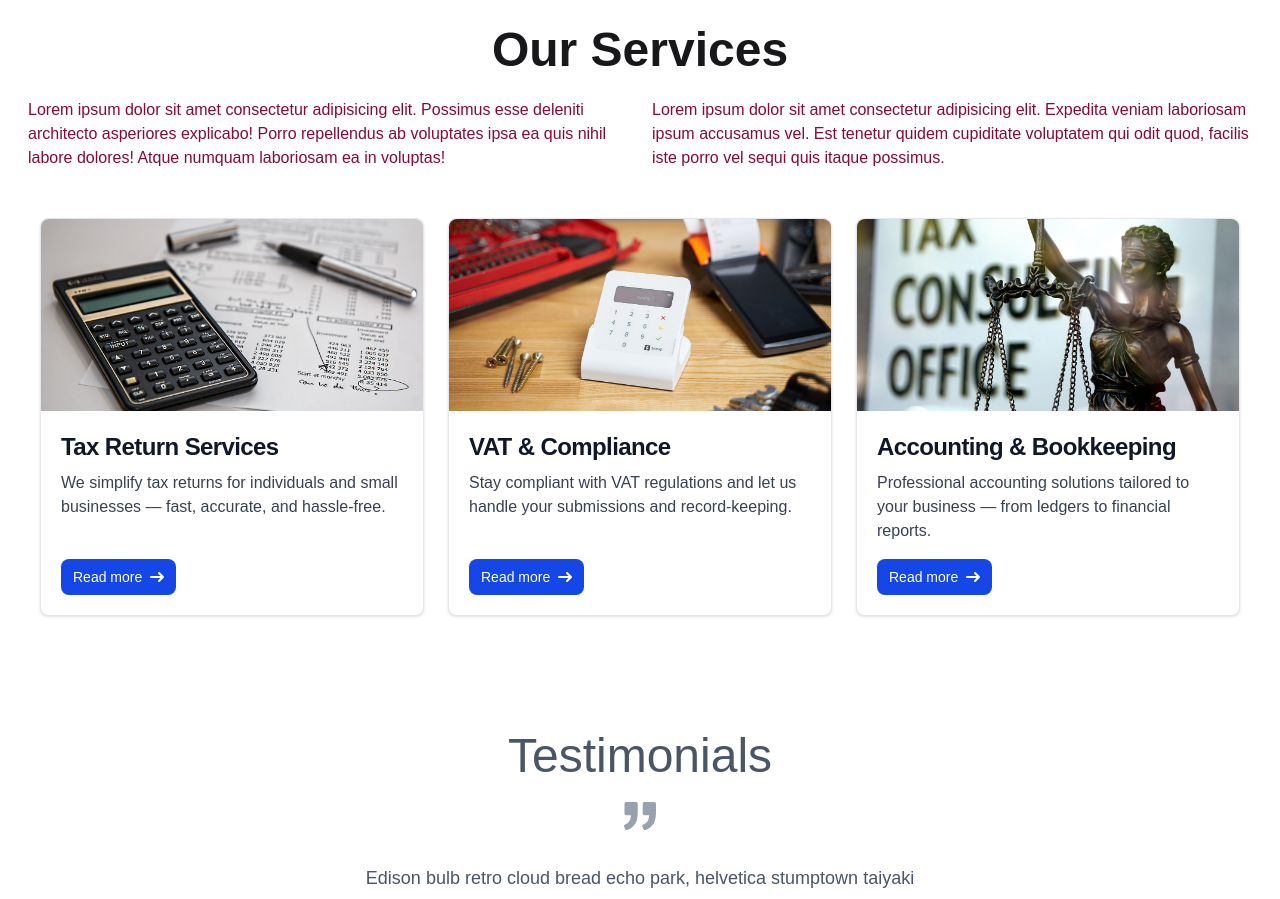
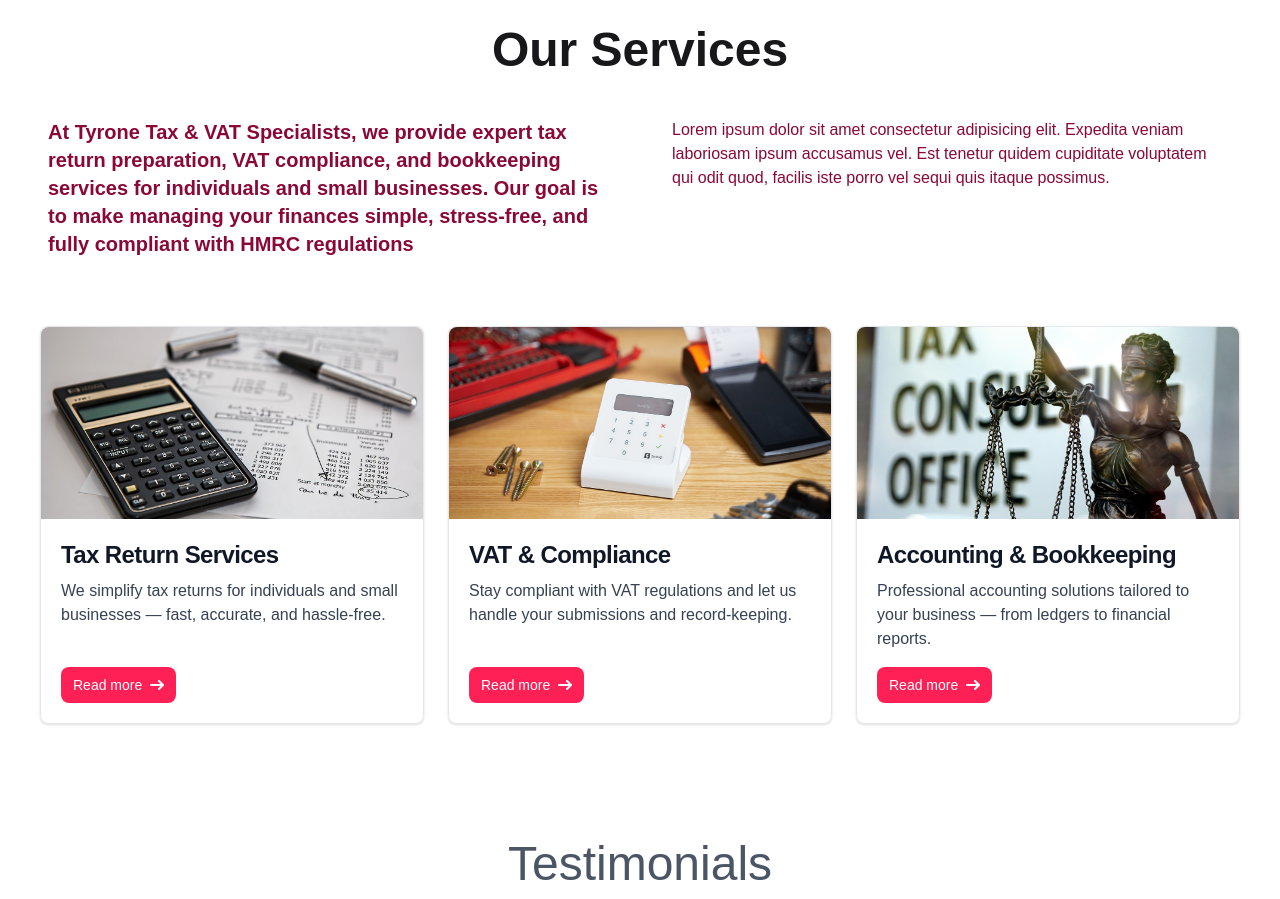
Before and after one commit to bnyari196/accountancy-app, a Next.js app: page / in a window 1280 px wide. Shown: the part 922-1821 px from the top of the page. Built offline with nearby package versions, Linux system fonts and the light colour scheme.

Commit message:
Small visual tweaks

```diff
--- a/app/components/Hero.tsx
+++ b/app/components/Hero.tsx
@@ -19,7 +19,7 @@ const Hero = () => {
                 <button className="btn btn-primary">Book a Free Consultation</button>
             </div>
         </div>
-</div>
+    </div>
   )
 }
 
--- a/app/components/Services.tsx
+++ b/app/components/Services.tsx
@@ -7,12 +7,16 @@ const services = () => {
     <span className="text-5xl font-semibold">Our Services</span>
   </div>
   <div className="grid grid-cols-1 md:grid-cols-2 gap-6 text-rose-900">
-    <p>
-      Lorem ipsum dolor sit amet consectetur adipisicing elit. Possimus esse deleniti architecto asperiores explicabo! Porro repellendus ab voluptates ipsa ea quis nihil labore dolores! Atque numquam laboriosam ea in voluptas!
-    </p>
-    <p>
-      Lorem ipsum dolor sit amet consectetur adipisicing elit. Expedita veniam laboriosam ipsum accusamus vel. Est tenetur quidem cupiditate voluptatem qui odit quod, facilis iste porro vel sequi quis itaque possimus.
-    </p>
+    <div className ="p-5 text-xl font-semibold">
+        <p>
+        At Tyrone Tax & VAT Specialists, we provide expert tax return preparation, VAT compliance, and bookkeeping services for individuals and small businesses. Our goal is to make managing your finances simple, stress-free, and fully compliant with HMRC regulations
+        </p>
+    </div>
+    <div className ="p-5">
+        <p>
+        Lorem ipsum dolor sit amet consectetur adipisicing elit. Expedita veniam laboriosam ipsum accusamus vel. Est tenetur quidem cupiditate voluptatem qui odit quod, facilis iste porro vel sequi quis itaque possimus.
+        </p>
+    </div>
   </div>
 </div>
 
--- a/app/components/ServicesCarousel.tsx
+++ b/app/components/ServicesCarousel.tsx
@@ -46,7 +46,7 @@ const ServicesCarousel = () => {
             <div className="mt-4">
               <a
                 href="#"
-                className="inline-flex items-center px-3 py-2 text-sm font-medium text-white bg-blue-700 rounded-lg hover:bg-blue-800 focus:ring-4 focus:outline-none focus:ring-blue-300 dark:bg-blue-600 dark:hover:bg-blue-700 dark:focus:ring-blue-800"
+                className="inline-flex items-center px-3 py-2 text-sm font-medium text-white bg-rose-500 rounded-lg hover:bg-rose-900 focus:ring-4 focus:outline-none focus:ring-rose-400 dark:bg-rose-700 dark:hover:bg-rose-800 dark:focus:ring-rose-900"
               >
                 Read more
                 <svg
```
